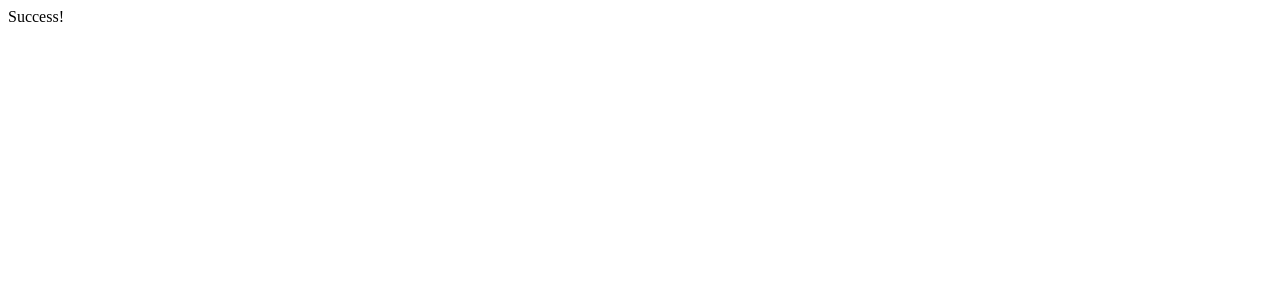
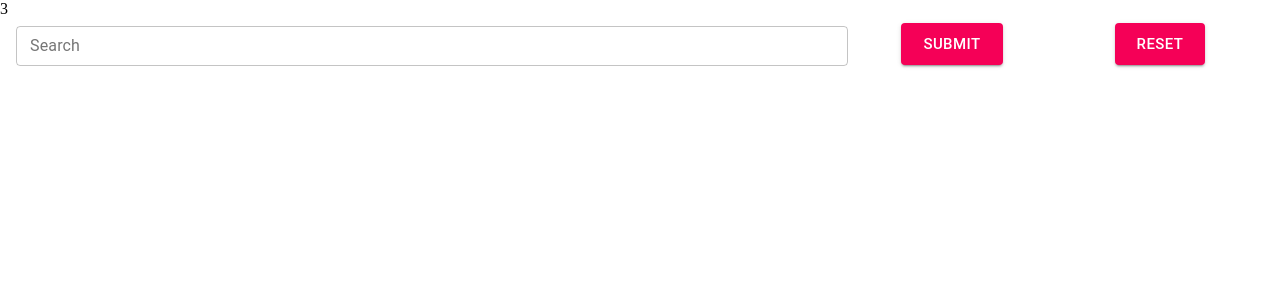
Before and after one commit to Wachemanston/Morpheme-Finder-Web, a React app in the folder static/app/: page / in a window 1280 px wide. Shown: the top 300 px of the page. Built offline with nearby package versions, Linux system fonts and the light colour scheme; the HTML template or start-up script is replaced by a standard one.

Commit message:
(Template)[A] Search bar

```diff
--- /dev/null
+++ b/static/app/src/index.css
@@ -0,0 +1,38 @@
+* {
+    margin: 0;
+    padding: 0;
+    box-sizing: border-box;
+}
+
+html, body, .container {
+    width: 100%;
+    height: 100%;
+}
+
+.slideContainer {
+    width: 100%;
+    height: 90%;
+    position: relative;
+    overflow: hidden;
+}
+
+.slideSubContainer {
+    width: 100%;
+    height: 100%;
+    position: relative;
+    top: 0;
+    left: 0;
+    white-space: nowrap;
+    transition: all .3s;
+}
+
+.slidePage {
+    width: 100%;
+    height: 100%;
+    display: inline-block;
+}
+
+.formContainer {
+    height: 10%;
+    padding: 0 1rem;
+}
--- a/static/app/src/index.jsx
+++ b/static/app/src/index.jsx
@@ -1,9 +1,63 @@
 import React from 'react';
 import ReactDOM from 'react-dom';
+import { Button, Grid, TextField } from '@material-ui/core';
+import styles from './index.css';
 
 window.onload = () => {
   ReactDOM.render(
-    <div>Success!</div>,
+    <Section>
+      <Grid container xs={12} className={styles.container}>
+        <Slider />
+        <Grid container item xs={12} justify="center" alignItems="center" className={styles.formContainer}>
+          <Grid container item xs={12} md={8} justify="center" alignItems="center">
+            <TextField
+              label="Search"
+              placeholder="type a vocabulary here"
+              fullWidth
+              margin="dense"
+              variant="outlined"
+            />
+          </Grid>
+          <Grid container item xs={12} md={2} justify="center" alignItems="center">
+            <Button variant="contained" color="secondary" size="large">
+              Submit
+            </Button>
+          </Grid>
+          <Grid container item xs={12} md={2} justify="center" alignItems="center">
+            <Button variant="contained" color="secondary" size="large">
+              Reset
+            </Button>
+          </Grid>
+        </Grid>
+      </Grid>
+    </Section>,
     window.document.getElementById('root'),
   );
 };
+
+const Slider = () => {
+  const [slideIdx, setSlideIdx] = React.useState(0);
+  const counter = () => setSlideIdx((slideIdx + 1) % 5);
+  React.useEffect(() => {
+    const timer = setInterval(counter, 3000);
+    return () => clearInterval(timer);
+  });
+
+  return (
+    <Grid container item xs={12} className={styles.slideContainer}>
+      <div className={styles.slideSubContainer} style={{ transform: `translateX(${-slideIdx * 100}%)` }}>
+        <div className={styles.slidePage}>1</div>
+        <div className={styles.slidePage}>2</div>
+        <div className={styles.slidePage}>3</div>
+        <div className={styles.slidePage}>4</div>
+        <div className={styles.slidePage}>5</div>
+      </div>
+    </Grid>
+  );
+};
+
+const Section = ({ children }) => {
+  return (
+    <section className={styles.container}>{ children }</section>
+  )
+};
```
